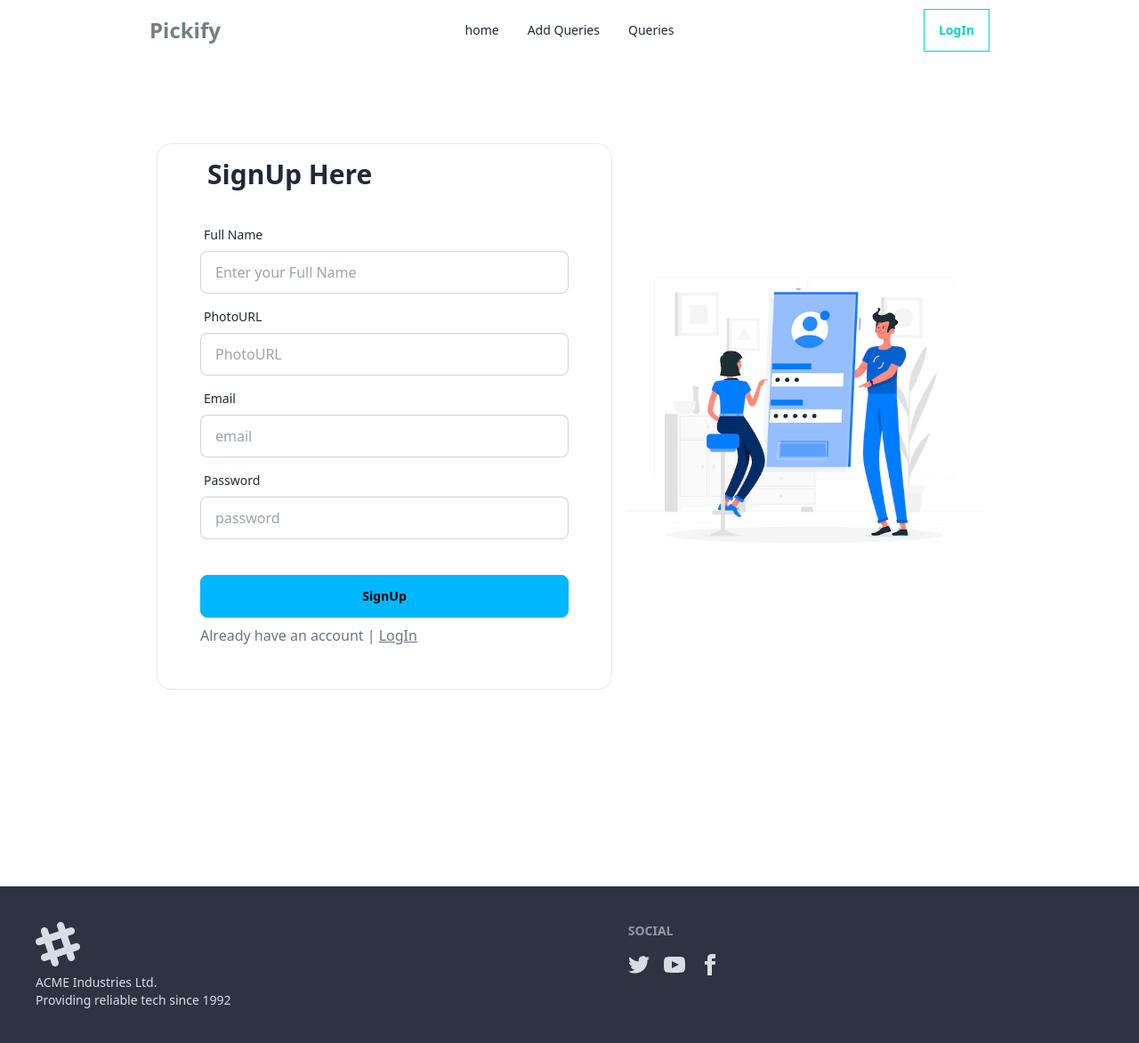
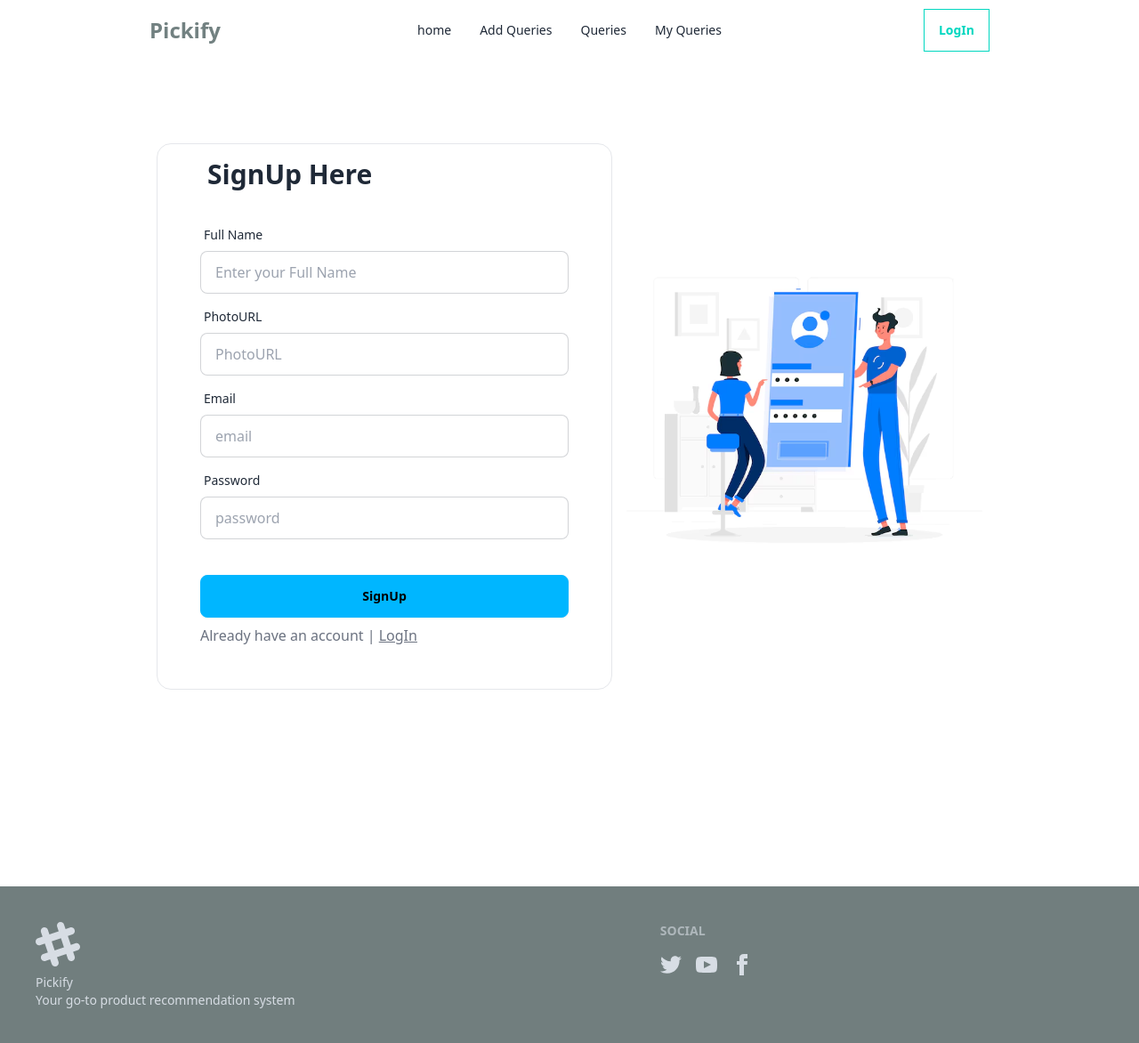
Before and after one commit to Imranahmed935/Pickify, a React (Vite) app: page /signup in a window 1280 px wide. Shown: the whole page at 89% size. Built offline with nearby package versions, Linux system fonts and the light colour scheme; no server answers.

Commit message:
a footer added with company name and logo and social link

```diff
--- a/package.json
+++ b/package.json
@@ -11,6 +11,7 @@
   },
   "dependencies": {
     "axios": "^1.7.9",
+    "clsx": "^2.1.1",
     "firebase": "^11.1.0",
     "localforage": "^1.10.0",
     "match-sorter": "^8.0.0",
--- a/src/Components/Footer/Footer.jsx
+++ b/src/Components/Footer/Footer.jsx
@@ -2,7 +2,7 @@ import React from "react";
 
 const Footer = () => {
   return (
-    <footer className="footer mt-32 bg-neutral text-neutral-content p-10">
+    <footer className="footer mt-32 bg-[#717e7e] text-neutral-content p-10">
     <aside>
       <svg
         width="50"
@@ -16,15 +16,15 @@ const Footer = () => {
         <path d="M22.672 15.226l-2.432.811.841 2.515c.33 1.019-.209 2.127-1.23 2.456-1.15.325-2.148-.321-2.463-1.226l-.84-2.518-5.013 1.677.84 2.517c.391 1.203-.434 2.542-1.831 2.542-.88 0-1.601-.564-1.86-1.314l-.842-2.516-2.431.809c-1.135.328-2.145-.317-2.463-1.229-.329-1.018.211-2.127 1.231-2.456l2.432-.809-1.621-4.823-2.432.808c-1.355.384-2.558-.59-2.558-1.839 0-.817.509-1.582 1.327-1.846l2.433-.809-.842-2.515c-.33-1.02.211-2.129 1.232-2.458 1.02-.329 2.13.209 2.461 1.229l.842 2.515 5.011-1.677-.839-2.517c-.403-1.238.484-2.553 1.843-2.553.819 0 1.585.509 1.85 1.326l.841 2.517 2.431-.81c1.02-.33 2.131.211 2.461 1.229.332 1.018-.21 2.126-1.23 2.456l-2.433.809 1.622 4.823 2.433-.809c1.242-.401 2.557.484 2.557 1.838 0 .819-.51 1.583-1.328 1.847m-8.992-6.428l-5.01 1.675 1.619 4.828 5.011-1.674-1.62-4.829z"></path>
       </svg>
       <p>
-          ACME Industries Ltd.
+        Pickify
         <br />
-          Providing reliable tech since 1992
+        Your go-to product recommendation system
       </p>
     </aside>
     <nav>
       <h6 className="footer-title">Social</h6>
       <div className="grid grid-flow-col gap-4">
-          <a>
+        <a href="#" aria-label="Twitter">
           <svg
             xmlns="http://www.w3.org/2000/svg"
             width="24"
@@ -35,7 +35,7 @@ const Footer = () => {
             <path d="M24 4.557c-.883.392-1.832.656-2.828.775 1.017-.609 1.798-1.574 2.165-2.724-.951.564-2.005.974-3.127 1.195-.897-.957-2.178-1.555-3.594-1.555-3.179 0-5.515 2.966-4.797 6.045-4.091-.205-7.719-2.165-10.148-5.144-1.29 2.213-.669 5.108 1.523 6.574-.806-.026-1.566-.247-2.229-.616-.054 2.281 1.581 4.415 3.949 4.89-.693.188-1.452.232-2.224.084.626 1.956 2.444 3.379 4.6 3.419-2.07 1.623-4.678 2.348-7.29 2.04 2.179 1.397 4.768 2.212 7.548 2.212 9.142 0 14.307-7.721 13.995-14.646.962-.695 1.797-1.562 2.457-2.549z"></path>
           </svg>
         </a>
-          <a>
+        <a href="#" aria-label="Facebook">
           <svg
             xmlns="http://www.w3.org/2000/svg"
             width="24"
@@ -46,7 +46,7 @@ const Footer = () => {
             <path d="M19.615 3.184c-3.604-.246-11.631-.245-15.23 0-3.897.266-4.356 2.62-4.385 8.816.029 6.185.484 8.549 4.385 8.816 3.6.245 11.626.246 15.23 0 3.897-.266 4.356-2.62 4.385-8.816-.029-6.185-.484-8.549-4.385-8.816zm-10.615 12.816v-8l8 3.993-8 4.007z"></path>
           </svg>
         </a>
-          <a>
+        <a href="#" aria-label="LinkedIn">
           <svg
             xmlns="http://www.w3.org/2000/svg"
             width="24"
@@ -60,6 +60,7 @@ const Footer = () => {
       </div>
     </nav>
   </footer>
+
   );
 };
 
--- a/src/Components/Navbar/Navbar.jsx
+++ b/src/Components/Navbar/Navbar.jsx
@@ -14,6 +14,9 @@ const Navbar = () => {
       </li>
       <li>
         <Link to={'/queries'}>Queries</Link>
+      </li>
+      <li>
+        <Link to={'/myQueries'}>My Queries</Link>
       </li>
     </>
   );
--- /dev/null
+++ b/src/Pages/MyQueries/MyQueries.jsx
@@ -0,0 +1,11 @@
+import React from 'react';
+
+const MyQueries = () => {
+    return (
+        <div>
+            <h1>this my queries</h1>
+        </div>
+    );
+};
+
+export default MyQueries;
--- a/src/Pages/Queries/Queries.jsx
+++ b/src/Pages/Queries/Queries.jsx
@@ -4,6 +4,7 @@ import AllQueries from '../../Components/AllQueries/AllQueries';
 
 const Queries = () => {
     const [queries, setQueries] = useState([]);
+
     useEffect(()=>{
         const allQueries = async()=>{
             try{
--- a/src/Routes/Routes.jsx
+++ b/src/Routes/Routes.jsx
@@ -6,6 +6,7 @@ import LogIn from "../Pages/LogIn/LogIn";
 import SignUp from "../Pages/SignUp/SignUp";
 import AddQueries from "../Pages/AddQueries/AddQueries";
 import Queries from "../Pages/Queries/Queries";
+import MyQueries from "../Pages/MyQueries/MyQueries";
 
 const router = createBrowserRouter([
     {
@@ -32,6 +33,10 @@ const router = createBrowserRouter([
             {
                 path:'/queries',
                 element:<Queries/>
+            },
+            {
+                path:'/myQueries',
+                element:<MyQueries/>
             }
         ]
     }
```
Also changed, not shown: 1 other file (tests, documents, lock files or other folders). Lines whose indentation alone changed are shown as unchanged.
